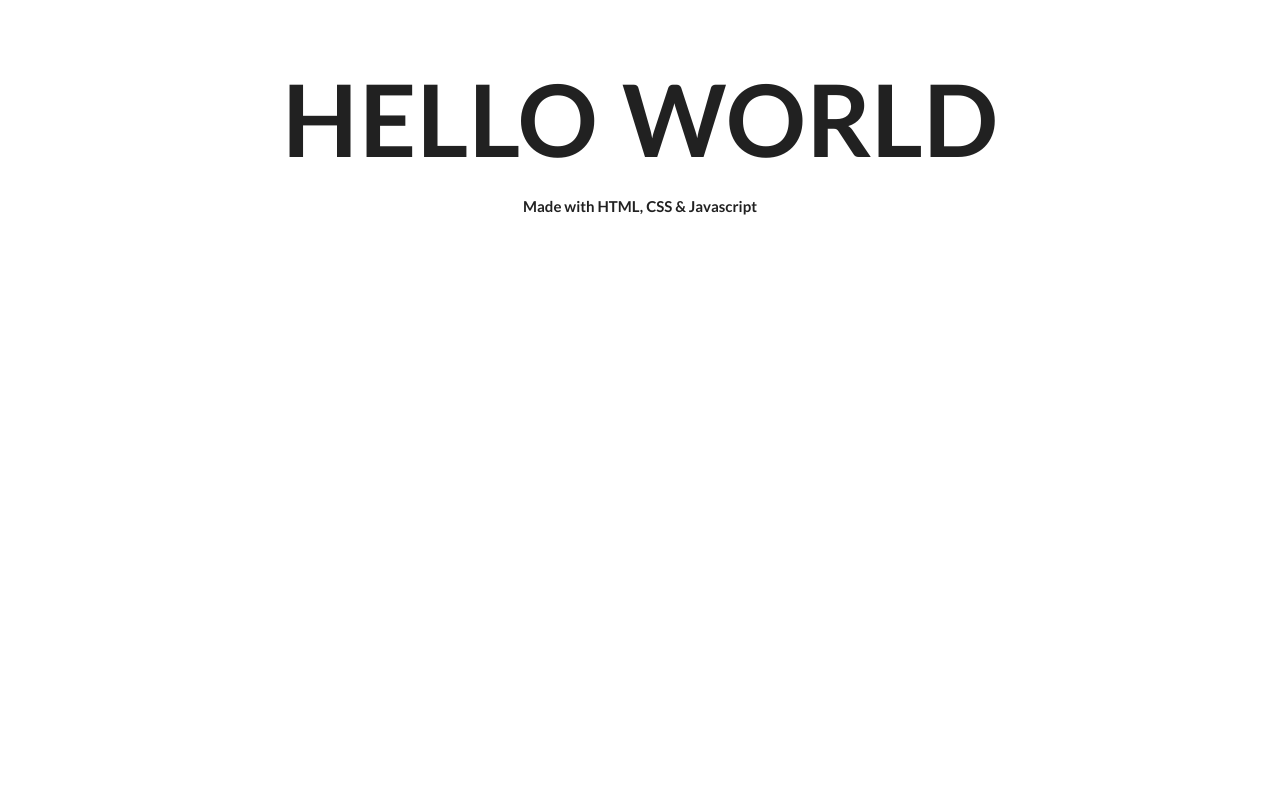
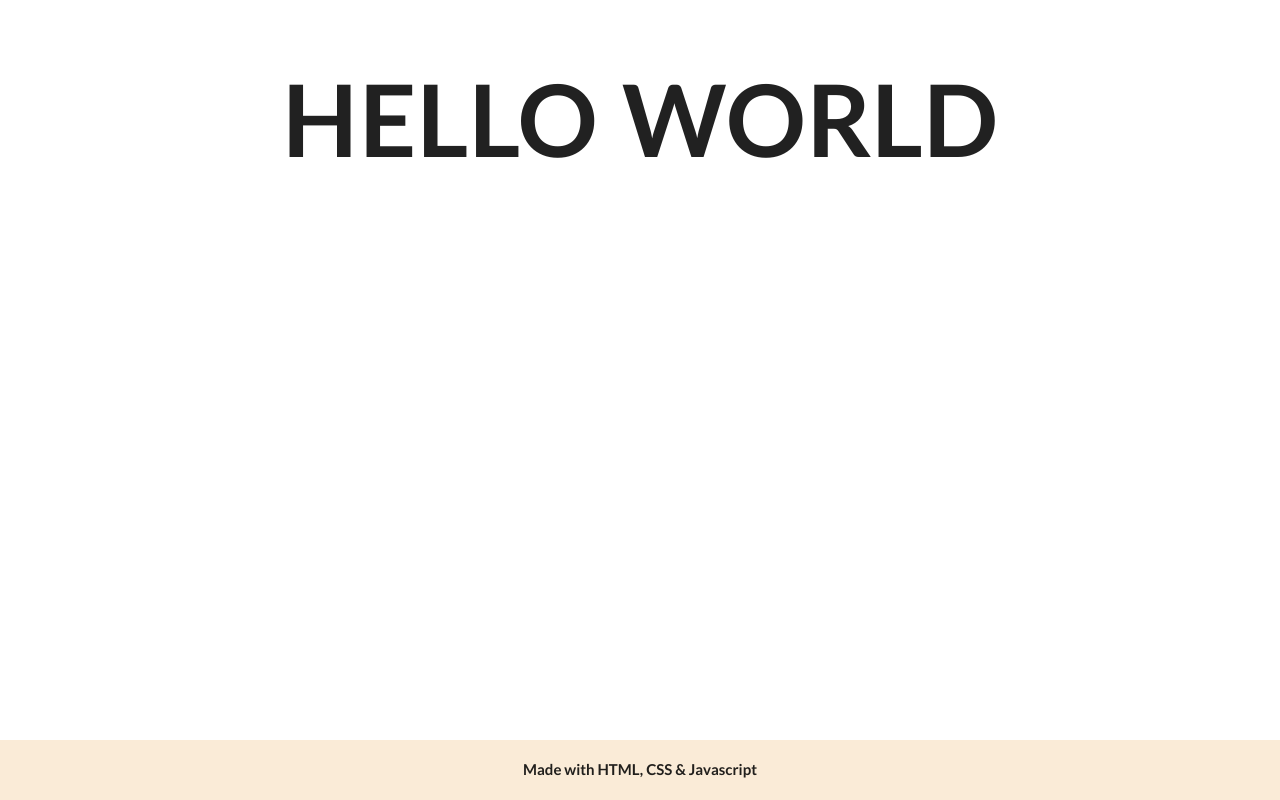
Before and after one commit to LucasKnudsen/portfolio_demo, a website: page index.html in a window 1280 px wide. Drawn offline with nearby package versions, Linux system fonts and the light colour scheme.

Commit message:
Adding styling

```diff
--- a/css/style.css
+++ b/css/style.css
@@ -1,6 +1,5 @@
 body {
     text-align: center;
-
 }
 
 h1 {
@@ -8,3 +7,13 @@ h1 {
     font-family:'Gill Sans', 'Gill Sans MT', Calibri, 'Trebuchet MS', sans-serif;
     text-transform: uppercase;
 }
+
+footer {
+    position: fixed;
+    bottom: 0;
+    width: 100%;
+    height: 60px;
+    padding: 20px;
+    background-color: antiquewhite;
+    margin: 0 auto;
+}
--- a/js/index.js
+++ b/js/index.js
@@ -10,6 +10,7 @@ const header = () => {
 
     headerContent.innerText = "My Portfolio";
     nav.appendChild(headerContent);
+    headerContainer.appendChild(nav)
     root.appendChild(nav);
 };
 
```
